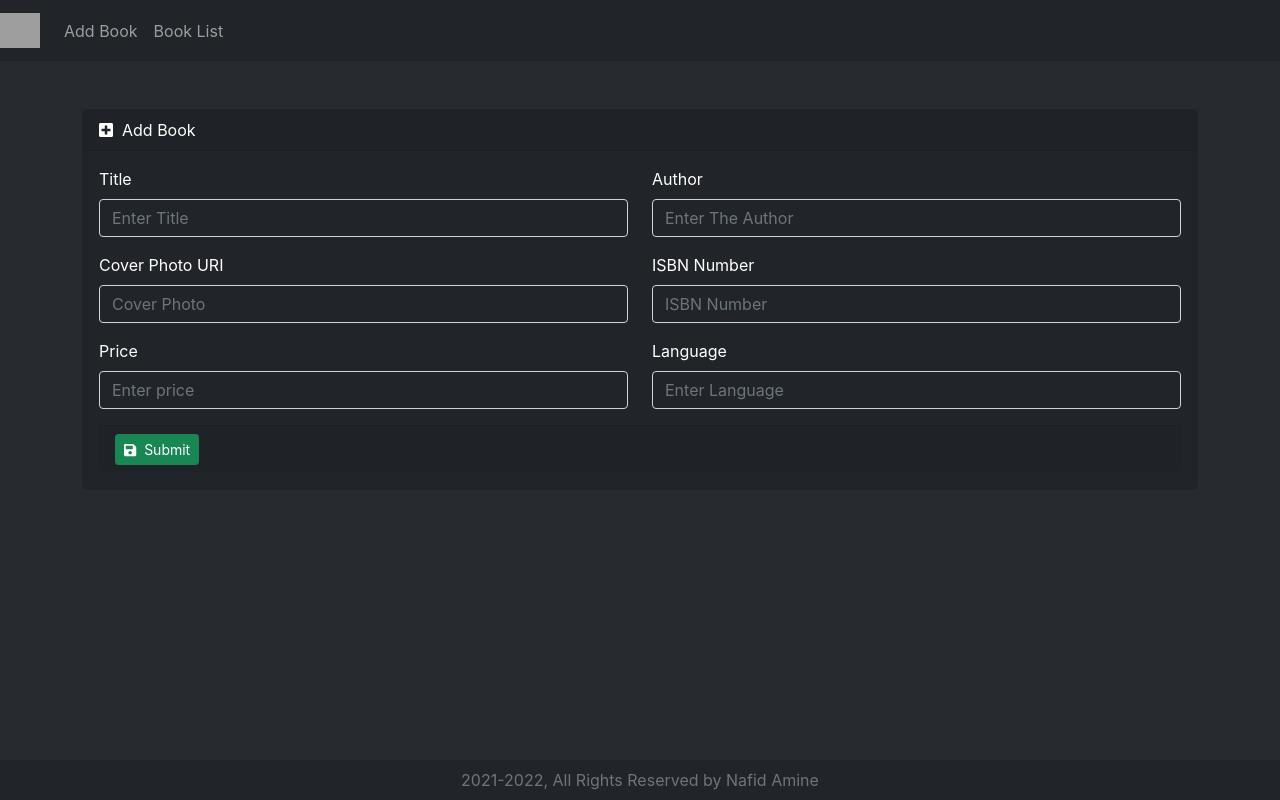
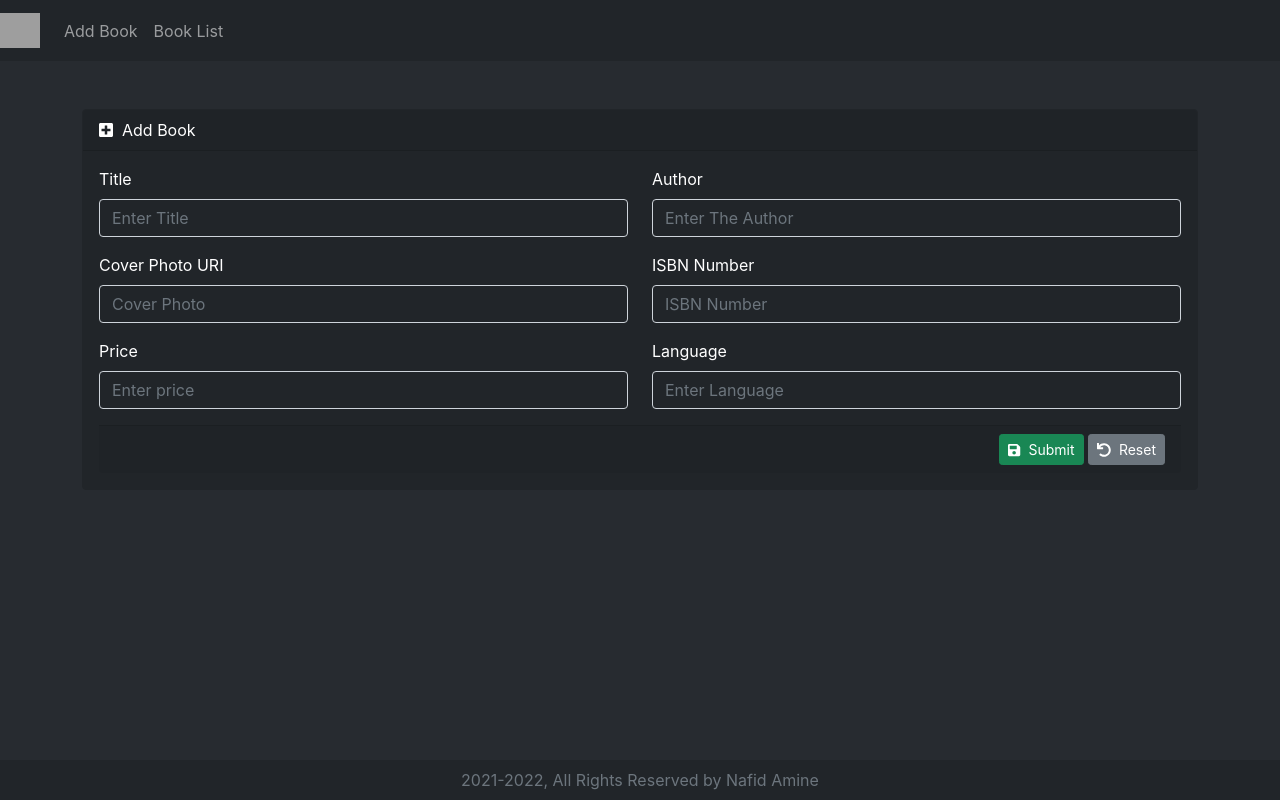
Before and after one commit to nafid1999/BookManagerReact, a React (Create React App) app: page /add-book in a window 1280 px wide. Built offline with nearby package versions, Linux system fonts and the light colour scheme; grey boxes are pictures that could not be loaded.

Commit message:
retrieve data from api

```diff
--- a/src/App.js
+++ b/src/App.js
@@ -8,8 +8,11 @@ import { BrowserRouter as Router } from 'react-router-dom';
 import Book from './components/Book/Book';
 import BookList from './components/Book/BookList';
 import { Container } from 'react-bootstrap';
+import axios from "axios"
 
-
+axios.defaults.baseURL = "http://127.0.0.1:8001/"
+axios.defaults.headers.post['Accept'] = "application/json"
+axios.defaults.headers.post['Content-Type'] = "application/json"
 function App() {
 
   return (
--- a/src/components/Book/Book.js
+++ b/src/components/Book/Book.js
@@ -1,7 +1,7 @@
 import React,{useState} from 'react'
 import { Card,Form,Button,Col,Row } from 'react-bootstrap'
 import { FontAwesomeIcon } from '@fortawesome/react-fontawesome'
-import { faPlusSquare,faSave } from '@fortawesome/free-solid-svg-icons'
+import { faPlusSquare,faSave,faUndo } from '@fortawesome/free-solid-svg-icons'
 
 const Book = () => {
     //states
@@ -100,10 +100,16 @@ const Book = () => {
                     </Row>
 
 
-                    <Card.Footer>
-                        <Button size="sm" variant="success" type="submit">
-                        <FontAwesomeIcon icon={faSave} />
-                        &nbsp;  Submit
+                    <Card.Footer style={{textAlign: "right"}}>
+
+                        <Button size="sm" variant="success" type="submit" className="">
+                            <FontAwesomeIcon icon={faSave} />
+                            &nbsp;  Submit
+                        </Button>
+                        &nbsp;
+                        <Button size="sm" variant="secondary" type="reset" >
+                            <FontAwesomeIcon icon={faUndo} />
+                            &nbsp;  Reset
                         </Button>
                     </Card.Footer>
 
--- a/src/components/Book/BookList.js
+++ b/src/components/Book/BookList.js
@@ -1,8 +1,18 @@
-import React from 'react'
+import React,{useState,useEffect} from 'react'
 import { Card,Table } from 'react-bootstrap'
 import { FontAwesomeIcon } from '@fortawesome/react-fontawesome'
 import { faList } from '@fortawesome/free-solid-svg-icons'
+import axios from 'axios'
 const BookList = () => {
+
+    const [books, setbooks] = useState([]);
+
+    useEffect(() => {
+        axios.get("/books/")
+        .then(res=>{setbooks([...res.data])})
+        .catch(err=>console.log("eroor"))
+    },[])
+
     return (
         <Card className="bg-dark text-white mt-5 border border-dark">
             <Card.Header>
@@ -23,7 +33,6 @@ const BookList = () => {
                     </thead>
                     <tbody>
                         <tr>
-
                             <td align="center" colSpan="6">No Book Available.</td>
                         </tr>
                     </tbody>
```
